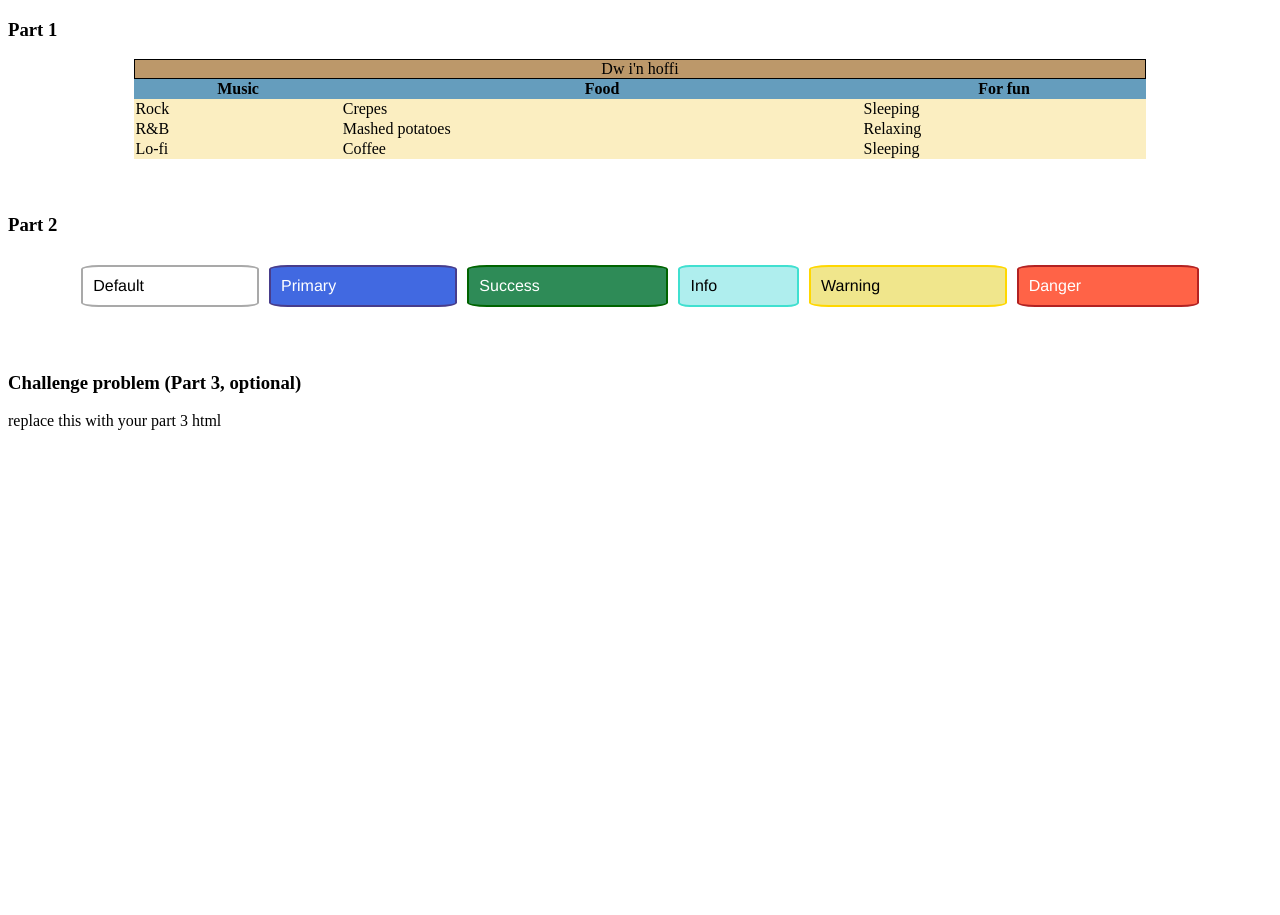
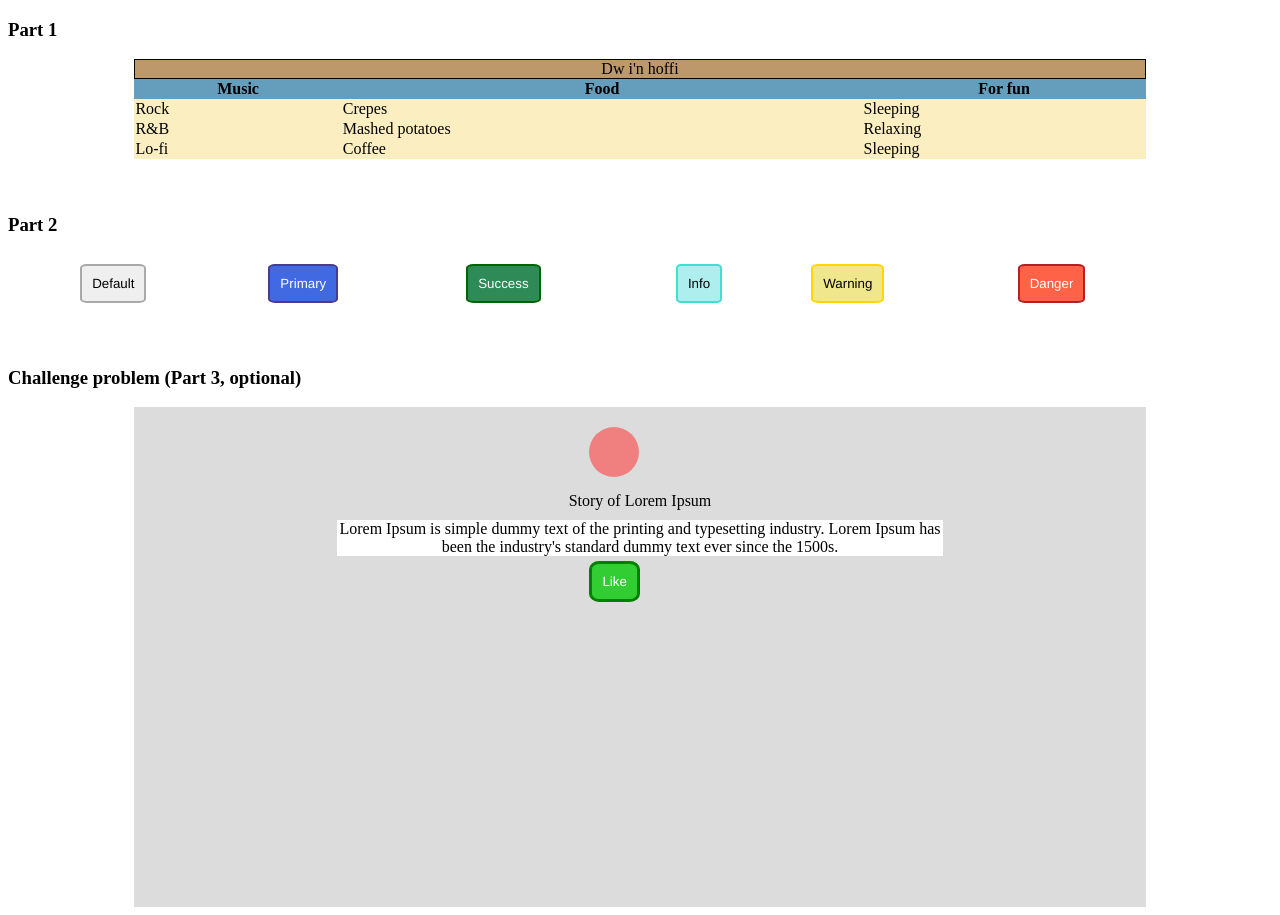
Before and after one commit to cosc140-s22/cosc140-lab0-gabby, a plain HTML site: page index.html in a window 1280 px wide. Before the commit the page ends 800 px from the top, so only its background shows below. Drawn offline with Linux system fonts and the light colour scheme.

Commit message:
updated part 2 and finished part 3

```diff
--- a/index.html
+++ b/index.html
@@ -44,12 +44,12 @@
         <div>
           <table id="part2">
             <tr>
-              <td class="button" id="default">Default</td>
-              <td class="button" id="primary">Primary</td>
-              <td class="button" id="success">Success</td>
-              <td class="button" id="info">Info</td>
-              <td class="button" id="warning">Warning</td>
-              <td class="button" id="danger">Danger</td>
+              <td class="button"><button id="default">Default</button></td>
+              <td class="button"><button id="primary">Primary</button></td>
+              <td class="button"><button id="success">Success</button></td>
+              <td class="button"><button id="info">Info</button></td>
+              <td class="button"><button id="warning">Warning</button></td>
+              <td class="button"><button id="danger">Danger</button></td>
             </tr>
           </table>
         </div>
@@ -58,7 +58,12 @@
         <h3>Challenge problem (Part 3, optional)</h3>
         <!-- write your part 3 code within the div below -->
         <div>
-            replace this with your part 3 html
+          <section id="outersection">
+            <section id="circle"> </section>
+            <div id="part3title">Story of Lorem Ipsum</div>
+            <div id="part3body">Lorem Ipsum is simple dummy text of the printing and typesetting industry. Lorem Ipsum has been the industry's standard dummy text ever since the 1500s.</div>
+            <button id="likebutton">Like</button>
+          </section>
         </div>
     </body>
 </html>
--- a/lab0.css
+++ b/lab0.css
@@ -28,18 +28,17 @@ table#part2{
   position: relative;
   width: 90%;
   left: 5%;
-  border-spacing: 10px;
+  border-spacing: 8px;
 }
 
-.button{
+.button button{
   border-radius: 10%;
+  font-family: Helvetica, arial, sans-serif;
   padding: 10px;
-  font-family: Helvetica, arial, sans-serif;
 }
 
 #default{
   border: 2px #A9A9A9 solid;
-  background-color: #FFFFFF;
 }
 
 #primary{
@@ -71,3 +70,50 @@ table#part2{
 }
 
 /* PART 3 CSS*/
+
+#outersection{
+  width: 80%;
+  left: 10%;
+  position: relative;
+  height: 500px;
+  background-color: gainsboro;
+}
+
+#circle{
+  border-radius: 100%;
+  position: relative;
+  width: 50px;
+  height: 50px;
+  top: 20px;
+  left: 45%;
+  background-color: lightcoral;
+}
+
+#part3title{
+  position: relative;
+  top: 35px;
+  text-align: center;
+  font-family: 'Times New Roman', Times, serif;
+}
+
+#part3body{
+  position: relative;
+  top: 45px;
+  background-color: white;
+  width: 60%;
+  left: 20%;
+  text-align: center;
+  font-family: 'Times New Roman', Times, serif;
+}
+
+#likebutton{
+  background-color: limegreen;
+  border: green solid;
+  border-radius: 20%;
+  padding: 10px;
+  position: relative;
+  top: 50px;
+  left: 45%;
+  color: white;
+  font-family: Helvetica, Arial, sans-serif;
+}
```
